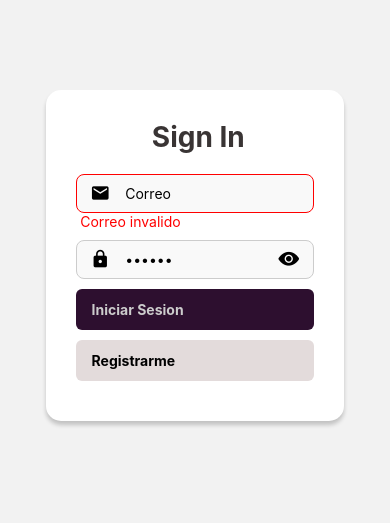
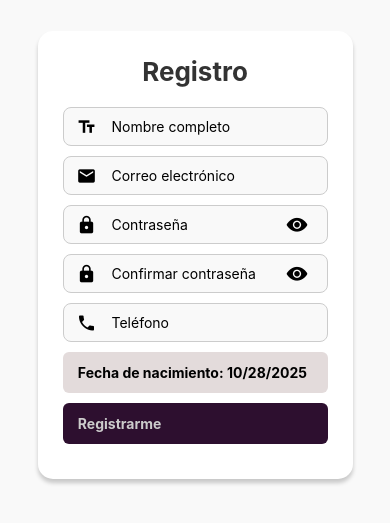
Before and after one commit to cristhiangarcia827-cpu/RepositorioMobil, a React Native app in the folder MyBeautyApp/: screen /Register in a window 390 px wide. Shown: the part 167-690 px from the top of the page. Built offline with nearby package versions, Linux system fonts and the light colour scheme.

Commit message:
Trabajo en clase (Pantalla de Registro) agregado la navegacion y las diferentes pantallas

```diff
--- a/MyBeautyApp/App.tsx
+++ b/MyBeautyApp/App.tsx
@@ -1,10 +1,11 @@
 import { NavigationContainer } from "@react-navigation/native"
 import StackNavigator from "./src/navigation/StackNavigator"
+import { navigationRef } from "./src/navigation/NavigationService"
 
 
 export default function App(){
   return(
-    <NavigationContainer>
+    <NavigationContainer ref={navigationRef}>
       <StackNavigator/>
     </NavigationContainer>
   )
--- a/MyBeautyApp/package.json
+++ b/MyBeautyApp/package.json
@@ -10,6 +10,8 @@
   },
   "dependencies": {
     "@expo/vector-icons": "^15.0.3",
+    "@react-native-community/datetimepicker": "^8.5.0",
+    "@react-navigation/bottom-tabs": "^7.7.3",
     "@react-navigation/native": "^7.1.19",
     "@react-navigation/native-stack": "^7.6.1",
     "expo": "54.0.20",
--- a/MyBeautyApp/src/components/Customlnput.tsx
+++ b/MyBeautyApp/src/components/Customlnput.tsx
@@ -1,53 +1,67 @@
-import { Button,KeyboardTypeOptions,StyleSheet,Text, TextInput, Touchable, TouchableOpacity, View } from "react-native";
-import {MaterialIcons, Ionicons} from "@expo/vector-icons";
+import { Button, KeyboardTypeOptions, StyleSheet, Text, TextInput, Touchable, TouchableOpacity, View } from "react-native";
+import { MaterialIcons, Ionicons } from "@expo/vector-icons";
 import { useState } from "react";
 
 type Props = {
-    required? : boolean;
-    type?: 'text' | 'email' | 'password' | 'number';
+    required?: boolean;
+    type?: 'text' | 'email' | 'password' | 'number' | 'phone';
     value: string;
-    placeholder : string;
+    placeholder: string;
     onChange: (text: string) => void;
 }
 
-export default function CustomInput ({type = "email", required, value, placeholder, onChange}: Props){
+export default function CustomInput({ type = "text", required, value, placeholder, onChange }: Props) {
     const [isSecureText, setIsSecureText] = useState(type === "password");
     const isPasswordField = type === 'password';
 
-    const icon = type === 'email' ? 'email' :
-                    type === 'password' ? 'lock' : ''
+    const icon =
+        type === "email"
+            ? "email"
+            : type === "password"
+                ? "lock"
+                : type === "phone"
+                    ? "phone"
+                    : "text-fields";
 
     const keyboardType: KeyboardTypeOptions =
-        type==='email'? 'email-address' :
-        type === 'number' ? 'numeric' :
-        'default';
+        type === "email"
+            ? "email-address"
+            : type === "number" || type === "phone"
+                ? "numeric"
+                : "default";
 
     //funcion para calcular errores de validacion
     //output: string
     const getError = () => {
-        if (type === 'email' && !value.includes('@')) return 'Correo invalido';
-        if (type === 'password' && value.length < 6) return 'La contraseña debe ser mas fuerte';
-        // validar campos obligatorios
-    }
+        if (required && !value.trim()) return "Este campo es obligatorio";
+        if (type === "email" && value && !value.includes("@"))
+            return "Correo inválido";
+        if (type === "password" && value && value.length < 6)
+            return "La contraseña debe ser más fuerte";
+        if (type === "phone" && value && !/^\d{8,15}$/.test(value))
+            return "Teléfono inválido";
+        return "";
+    };
+
     const error = getError();
-    return(
+    return (
         //wrapper
         <View style={styles.wrapper}>
             {/* //inputContainer */}
             <View style={[styles.inputContainer, error && styles.inputError]}>
-                <MaterialIcons name={icon as any } size={20} color="#000000" />
+                <MaterialIcons name={icon as any} size={20} color="#000000" />
                 <TextInput
                     placeholder={placeholder}
                     value={value}
                     onChangeText={onChange}
-                 onBlur={()=>{}}
+                    onBlur={() => { }}
                     secureTextEntry={isSecureText}
                     style={styles.input}
                 />
 
-              { isPasswordField && <TouchableOpacity
+                {isPasswordField && <TouchableOpacity
                     onPress={
-                        ()=>{
+                        () => {
                             setIsSecureText(!isSecureText);
                         }
                     }
@@ -55,13 +69,13 @@ export default function CustomInput ({type = "email", required, value, placehold
                     <Ionicons name={isSecureText ? 'eye' : 'eye-off'} size={22} />
                 </TouchableOpacity>}
             </View>
-            { error && <Text style={styles.inputError}> {error} </Text>}
+            {error && <Text style={styles.inputError}> {error} </Text>}
         </View>
     );
 }
 
 const styles = StyleSheet.create({
-   wrapper:{
+    wrapper: {
         marginBottom: 10,
     },
     inputContainer: {
@@ -70,12 +84,12 @@ const styles = StyleSheet.create({
         alignItems: 'center',
         //estilizacion de input
         borderWidth: 1,
-        borderColor:'#ccc',
+        borderColor: '#ccc',
         borderRadius: 8,
         paddingHorizontal: 13,
         backgroundColor: '#f9f9f9',
     },
-    input:{
+    input: {
         //agregando espacio al componente input nativo
         paddingVertical: 10,
         paddingHorizontal: 15,
--- /dev/null
+++ b/MyBeautyApp/src/navigation/NavigationService.ts
@@ -0,0 +1,4 @@
+import { createNavigationContainerRef } from "@react-navigation/native";
+import { RootStackParamList } from "./StackNavigator";
+
+export const navigationRef = createNavigationContainerRef<RootStackParamList>();
--- a/MyBeautyApp/src/screens/HomeScreen.tsx
+++ b/MyBeautyApp/src/screens/HomeScreen.tsx
@@ -1,16 +1,23 @@
-import { NativeStackScreenProps } from "@react-navigation/native-stack";
+import { useEffect, useState } from "react";
 import { View, Text } from "react-native";
-import { RootStackParamList } from "../navigation/StackNavigator";
+import CustomButton from "../components/CustomButton";
 
-type Props = NativeStackScreenProps<RootStackParamList, 'Home'>;
+export default function HomeScreen({navigation, route}: any) {
+const [ items, setItems] = useState<string[]> ([]);
 
-export default function HomeScreen({route}: Props) {
-    const { email } = route.params;
+const routeItem = route.params?.newItem;
 
+useEffect(()=>{
+    console.log('item por parametros: ' + routeItem);
+}, [])
+
+const handleRegisterService = () =>{
+navigation.navigate('ServiceRegistry');
+}
     return(
         <View>
-            <Text>Bienvenido</Text>
-            <Text>Correo: {email}</Text>
+            <CustomButton title="Agrega un Servicio"
+                onPress={handleRegisterService}/>
         </View>
     )
 }
--- a/MyBeautyApp/src/screens/LoginScreen.tsx
+++ b/MyBeautyApp/src/screens/LoginScreen.tsx
@@ -1,5 +1,6 @@
 import { useState } from "react";
-import { View, Text,StyleSheet } from "react-native";
+import { View, Text,StyleSheet, Alert } from "react-native";
+
 import CustomButton from "../components/CustomButton";
 import CustomInput from "../components/Customlnput";
 
@@ -8,7 +9,7 @@ export default function LoginScreen({navigation} : any) {
 
   const handleLogin = () => {
     try {
-        navigation.navigate('Home', {email});
+        navigation.navigate('Tabs');
     } catch (error) {
         console.log(error);
     }
@@ -34,10 +35,11 @@ export default function LoginScreen({navigation} : any) {
 
 
         </CustomButton>
-        <CustomButton title={'Registrarme'} variant='secondary' onPress={function (): void {
-          throw new Error('Function not implemented.');
-        }}>
-        </CustomButton>
+        <CustomButton
+          title="Registrarme"
+          variant="secondary"
+          onPress={() => navigation.navigate("Register")}
+        />
       </View>
     </View>
   );
--- /dev/null
+++ b/MyBeautyApp/src/screens/RegisterScreen.tsx
@@ -0,0 +1,118 @@
+import { useState } from "react";
+import { View, Text, StyleSheet, Alert } from "react-native";
+import CustomButton from "../components/CustomButton";
+import DateTimePicker from "@react-native-community/datetimepicker";
+import CustomInput from "../components/Customlnput";
+
+export default function RegisterScreen({ navigation }: any) {
+  const [fullName, setFullName] = useState("");
+  const [email, setEmail] = useState("");
+  const [password, setPassword] = useState("");
+  const [confirmPassword, setConfirmPassword] = useState("");
+  const [phone, setPhone] = useState("");
+  const [birthDate, setBirthDate] = useState<Date>(new Date());
+  const [showDatePicker, setShowDatePicker] = useState(false);
+
+  const handleRegister = () => {
+    if (!fullName || !email || !password || !confirmPassword || !phone) {
+      Alert.alert("Error", "Todos los campos son obligatorios");
+      return;
+    }
+    if (password !== confirmPassword) {
+      Alert.alert("Error", "Las contraseñas no coinciden");
+      return;
+    }
+
+    navigation.navigate("Tabs");
+  };
+
+  return (
+    <View style={styles.container}>
+      <View style={styles.card}>
+        <Text style={styles.title}>Registro</Text>
+
+        <CustomInput
+          value={fullName}
+          placeholder="Nombre completo"
+          onChange={setFullName}
+        />
+
+        <CustomInput
+          value={email}
+          type="email"
+          placeholder="Correo electrónico"
+          onChange={setEmail}
+        />
+
+        <CustomInput
+          value={password}
+          type="password"
+          placeholder="Contraseña"
+          onChange={setPassword}
+        />
+
+        <CustomInput
+          value={confirmPassword}
+          type="password"
+          placeholder="Confirmar contraseña"
+          onChange={setConfirmPassword}
+        />
+
+        <CustomInput
+          value={phone}
+          type="phone"
+          placeholder="Teléfono"
+          onChange={setPhone}
+        />
+
+        <CustomButton
+          title={`Fecha de nacimiento: ${birthDate.toLocaleDateString()}`}
+          variant="secondary"
+          onPress={() => setShowDatePicker(true)}
+        />
+
+        {showDatePicker && (
+          <DateTimePicker
+            value={birthDate}
+            mode="date"
+            display="default"
+            onChange={(event, selectedDate) => {
+              setShowDatePicker(false);
+              if (selectedDate) setBirthDate(selectedDate);
+            }}
+          />
+        )}
+
+        <CustomButton title="Registrarme" onPress={handleRegister} />
+      </View>
+    </View>
+  );
+}
+
+const styles = StyleSheet.create({
+  container: {
+    flex: 1,
+    alignItems: "center",
+    justifyContent: "center",
+    padding: 20,
+    backgroundColor: "#f9f9f9",
+  },
+  card: {
+    backgroundColor: "#fff",
+    borderRadius: 15,
+    padding: 25,
+    width: "90%",
+    shadowColor: "#000",
+    shadowOffset: { width: 0, height: 4 },
+    shadowOpacity: 0.2,
+    shadowRadius: 4,
+    elevation: 6,
+  },
+  title: {
+    fontWeight: "bold",
+    fontSize: 26,
+    textAlign: "center",
+    marginBottom: 20,
+    color: "#333",
+  },
+});
--- /dev/null
+++ b/MyBeautyApp/src/screens/services/ServiceRegistryScreen.tsx
@@ -0,0 +1,41 @@
+import { View, Text, StyleSheet } from "react-native";
+import { useState } from "react";
+import CustomButton from "../../components/CustomButton";
+import CustomInput from "../../components/Customlnput";
+
+export default function ServiceRegistryScreen({navigation}: any){
+    const [item, setItem] = useState('');
+
+    const handleOnSave = () => {
+        if (item.trim() === '') return;
+
+        navigation.navigate('Tabs', {
+            screen: 'Home',
+            params: {newItem: item}
+        });
+    };
+    return(
+        <View style={styles.container}>
+            <Text style={styles.title}>Agregar nuevo servicio</Text>
+            <CustomInput
+                value={item}
+                placeholder="ingresa el servicio..."
+                onChange={setItem}
+            />
+            <CustomButton
+                title="Guardar"
+                onPress={handleOnSave}
+            />
+        </View>
+    );
+}
+const styles = StyleSheet.create({
+    container:{
+        flex: 1,
+        padding: 20,
+        justifyContent: 'center'
+    },
+    title:{
+        fontSize: 20, marginBottom: 10
+    }
+})
```
Also changed, not shown: MyBeautyApp/src/navigation/StackNavigator.tsx (+11 -3 lines), MyBeautyApp/src/navigation/TabsNavigator.tsx (added, +19 -0 lines), MyBeautyApp/src/screens/ProfileScreen.tsx (added, +31 -0 lines), MyBeautyApp/src/components/CustomButton.tsx (line endings or trailing spaces), 1 other file (tests, documents, lock files or other folders). Lines whose indentation alone changed are shown as unchanged.
